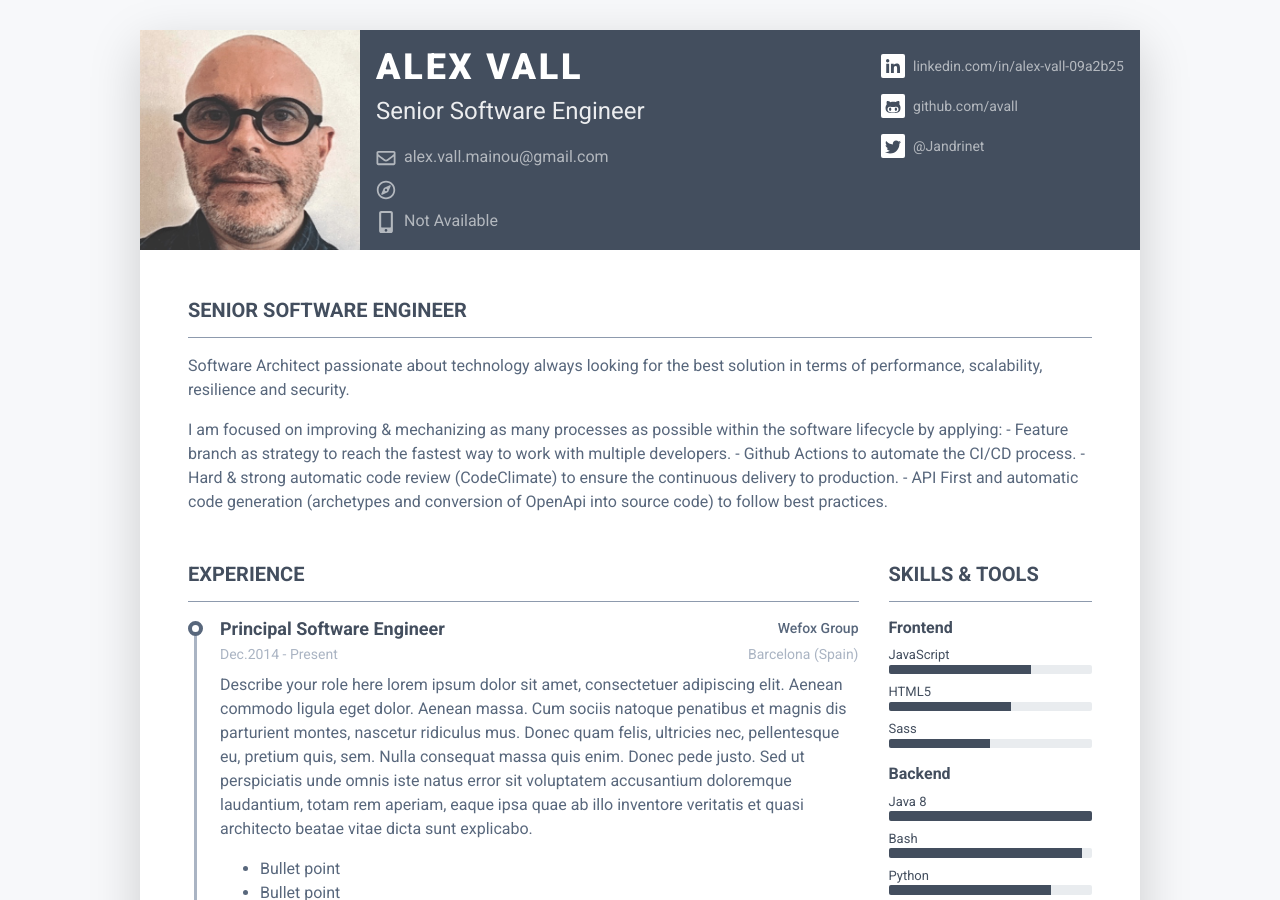
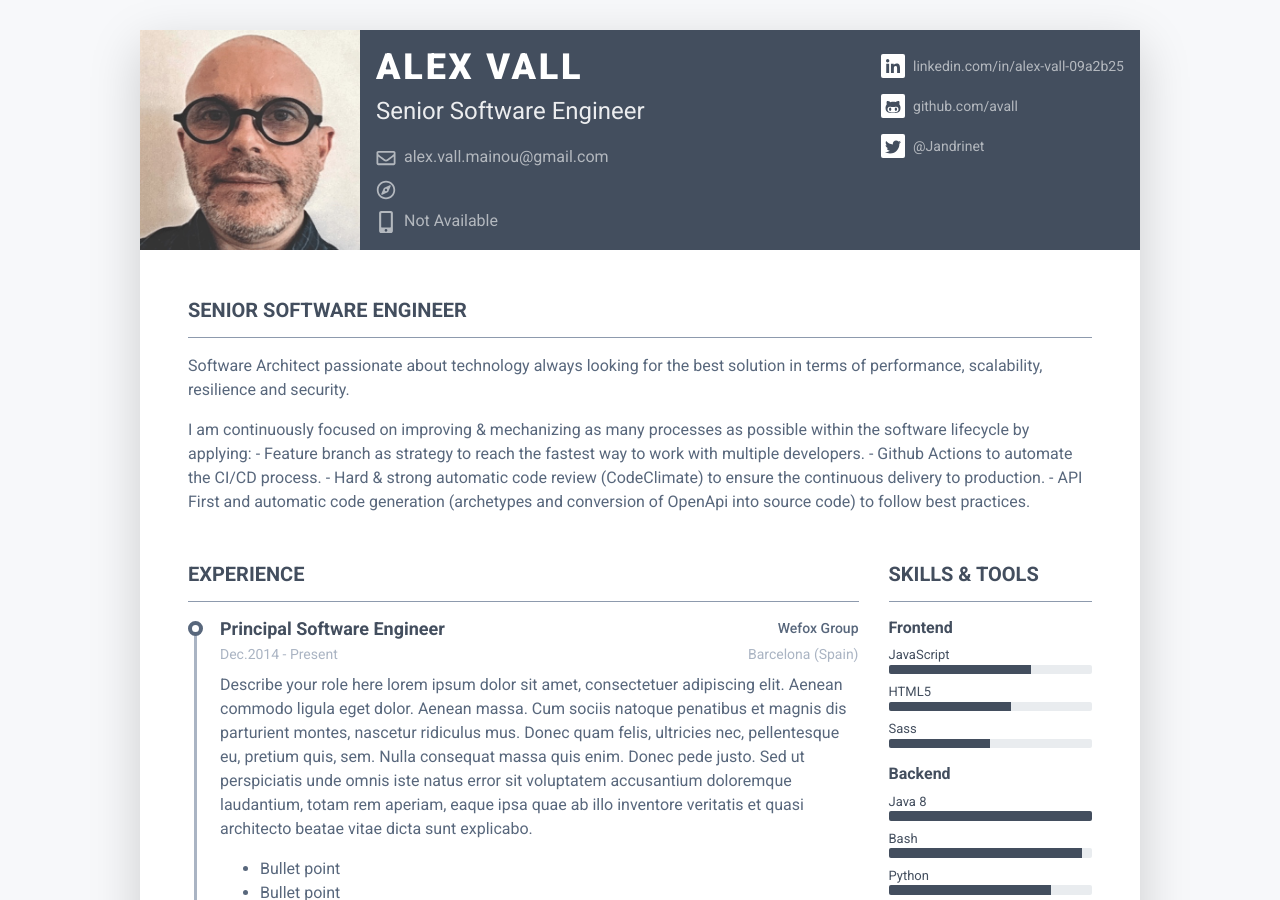
Before and after one commit to avall/avall.github.io, a Jekyll site: the page built from index.html, in a window 1280 px wide and 900 px high. Built offline with Jekyll 4.4.1, drawn with Linux system fonts in a browser that asks for light colours; nearby versions of some CDN libraries.

Commit message:
About Me

```diff
--- a/_data/data.yml
+++ b/_data/data.yml
@@ -17,8 +17,8 @@ summary:
     Software Architect passionate about technology always looking for
     the best solution in terms of performance, scalability, resilience and security.
 
-    I am focused on improving & mechanizing as many processes as possible within the software
-    lifecycle by applying:
+    I am continuously focused on improving & mechanizing as many processes as possible
+    within the software lifecycle by applying:
         - Feature branch as strategy to reach the fastest way to work with multiple developers.
         - Github Actions to automate the CI/CD process.
         - Hard & strong automatic code review (CodeClimate) to ensure the continuous delivery to production.
```
